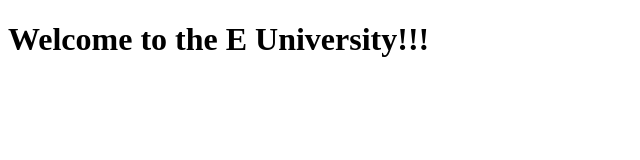
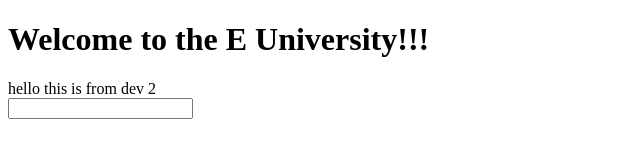
Before and after one commit to omer-farouq/e-university, a plain HTML site: page index.html in a window 1280 px wide. Shown: the whole page, without its empty margins (0-640 px from the left). Drawn offline with Linux system fonts and the light colour scheme.

```diff
--- a/index.html
+++ b/index.html
@@ -8,5 +8,12 @@
 </head>
 <body>
     <h1>Welcome to the E University!!!</h1>
+    <div>
+        hello this is from dev 2
+        <form action="">
+            <input type="text">
+
+        </form>
+    </div>
 </body>
 </html>
```
